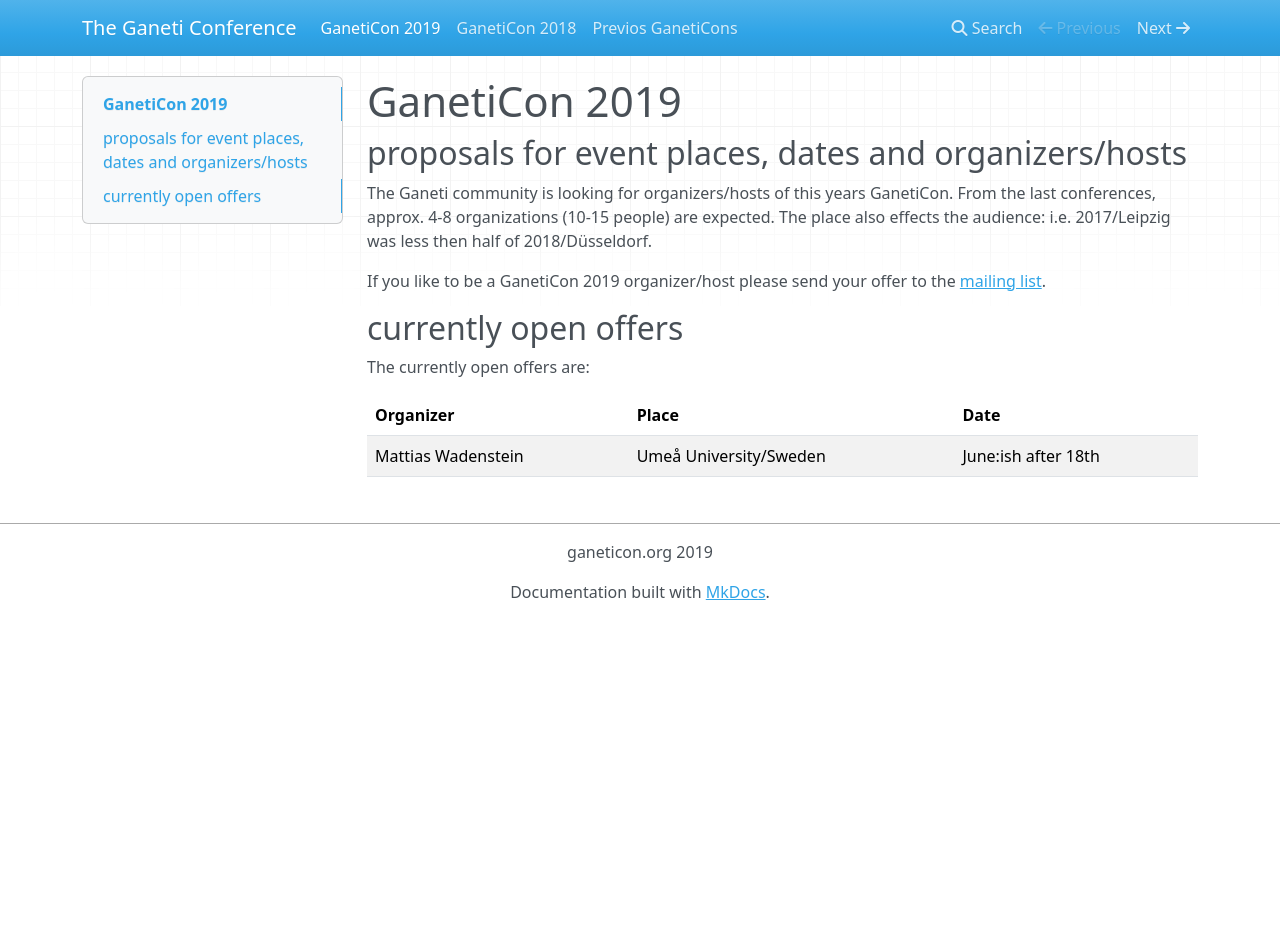
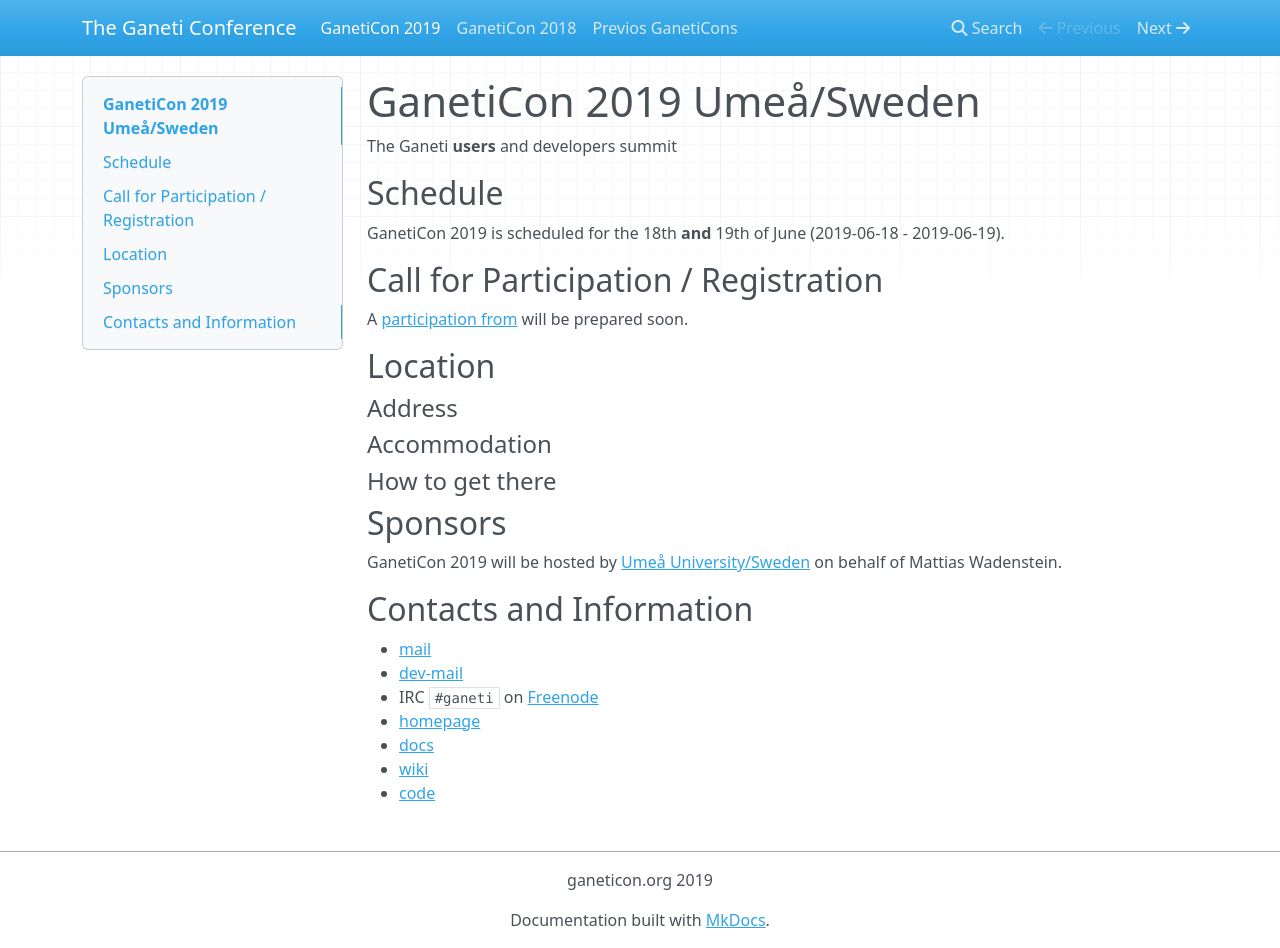
Before and after one commit to ganeticon/ganeticon.github.io, an MkDocs documentation site: the page built from docs/index.md, in a window 1280 px wide and 948 px high. Built offline with MkDocs 1.6.1, drawn with Linux system fonts in a browser that asks for light colours; nearby versions of some CDN libraries; old or Windows-style settings are respelled for this version of MkDocs.

```diff
--- a/docs/index.md
+++ b/docs/index.md
@@ -4,16 +4,31 @@
 [comment]: <> (what a mess)
 [comment]: <> (change THIS to create a pseudo commit to trigger a new build)
 
-# GanetiCon 2019
+# GanetiCon 2019 Umeå/Sweden
+The Ganeti **users** and developers summit
 
-## proposals for event places, dates and organizers/hosts
-The Ganeti community is looking for organizers/hosts of this years GanetiCon. From the last conferences, approx. 4-8 organizations (10-15 people) are expected. The place also effects the audience: i.e. 2017/Leipzig was less then half of 2018/Düsseldorf.
+## Schedule
+GanetiCon 2019 is scheduled for the 18th **and** 19th of June (2019-06-18 - 2019-06-19).
 
-If you like to be a GanetiCon 2019 organizer/host please send your offer to the [mailing list](https://groups.google.com/forum/\#!forum/ganeti).
+## Call for Participation / Registration
+A [participation from](https://indico.neic.no/event/83/registrations/participants) will be prepared soon.
 
-## currently open offers
-The currently open offers are:
+## Location
 
-Organizer|Place|Date
-:----------- |:-------------|:-----------
-Mattias Wadenstein|Umeå University/Sweden|June:ish after 18th
+#### Address
+
+#### Accommodation
+
+#### How to get there
+
+## Sponsors
+GanetiCon 2019 will be hosted by [Umeå University/Sweden](https://www.umu.se/en/) on behalf of Mattias Wadenstein.
+
+## Contacts and Information
+* [mail](https://groups.google.com/forum/\#!forum/ganeti)
+* [dev-mail](https://groups.google.com/forum/\#!forum/ganeti-devel)
+* IRC `#ganeti` on [Freenode](https://freenode.net)
+* [homepage](http://www.ganeti.org)
+* [docs](http://docs.ganeti.org)
+* [wiki](https://ganeti.googlesource.com/wiki/+/master)
+* [code](https://github.com/ganeti/ganeti)
```
